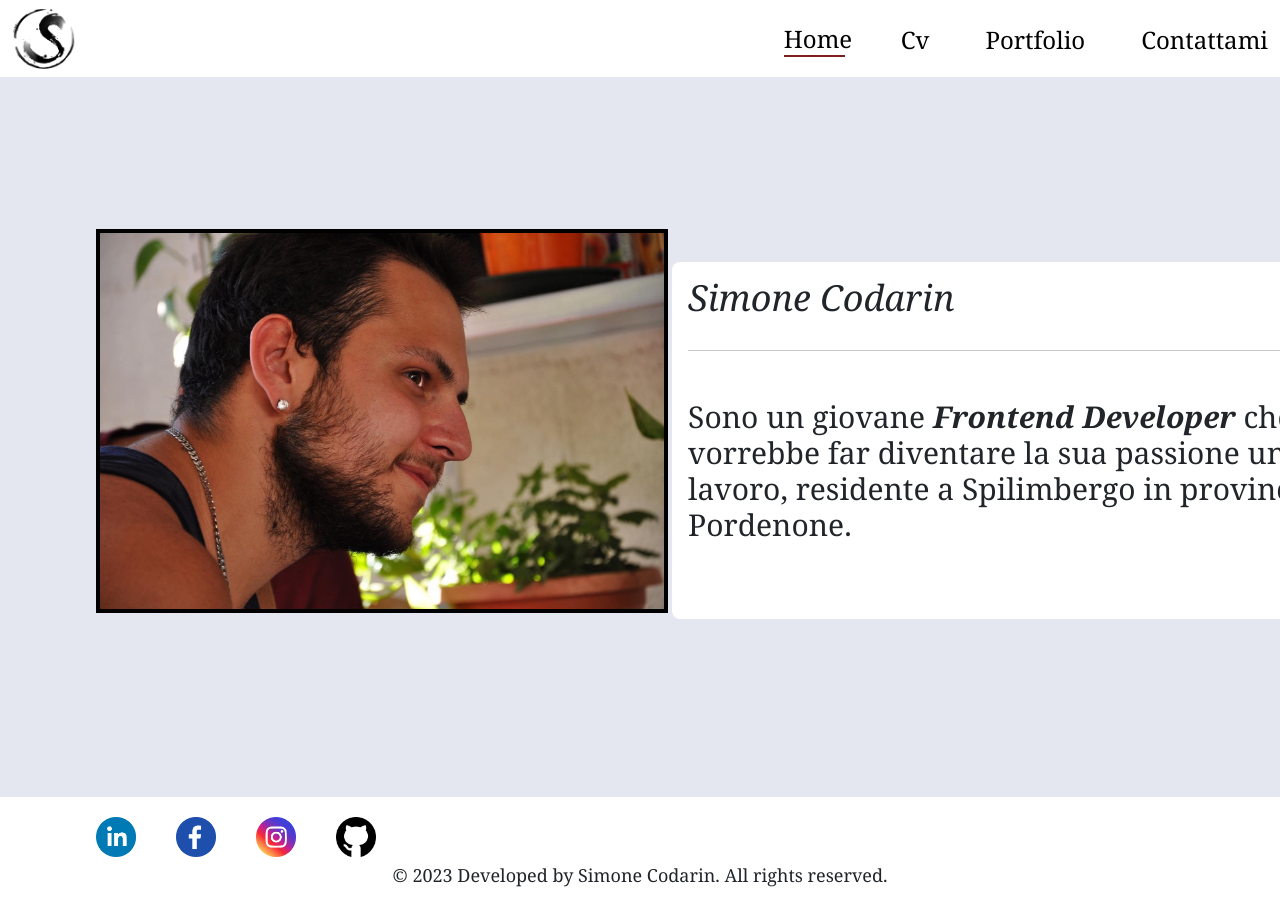
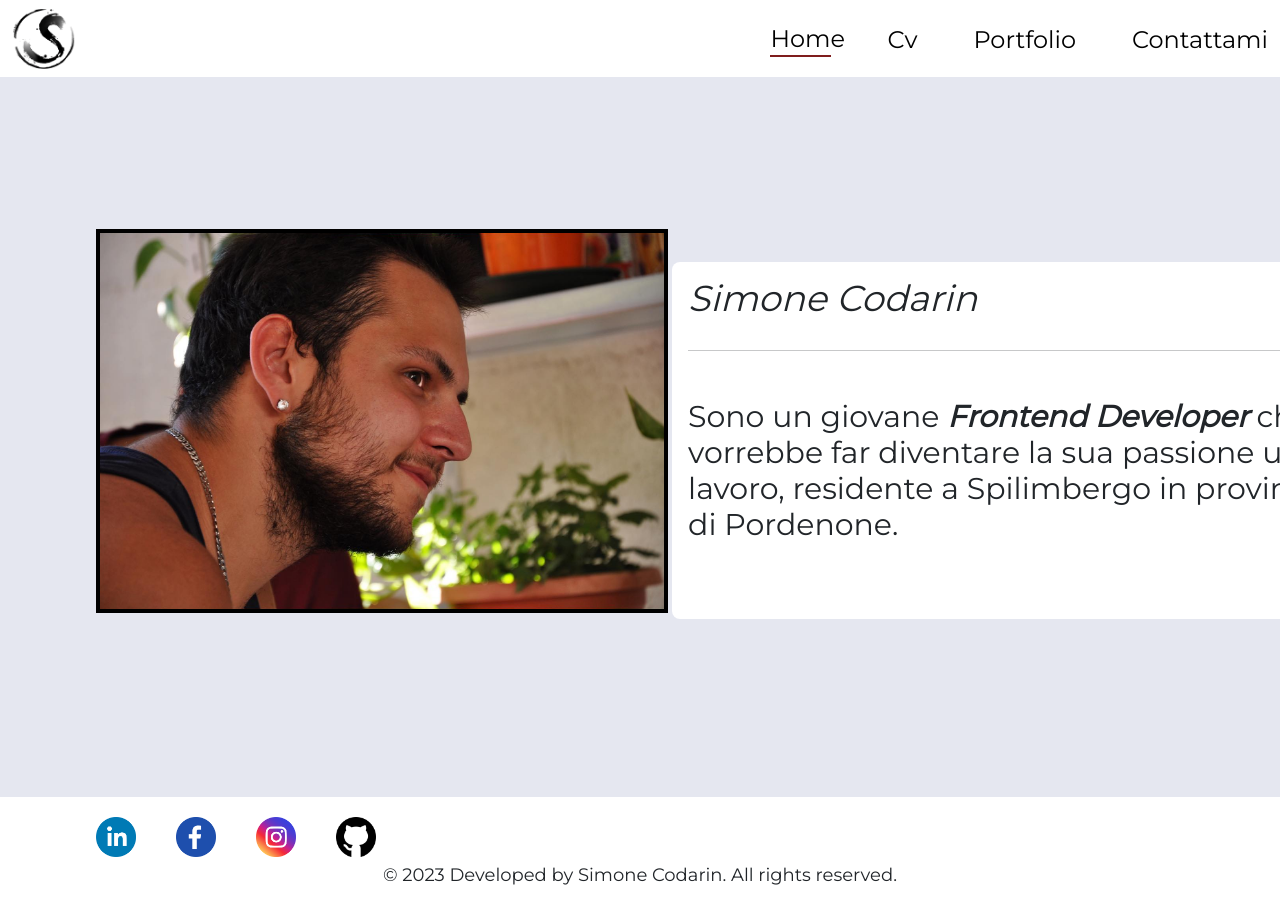
Before and after one commit to SimoCoda/SitoPersonale, a Vue app: page / in a window 1280 px wide. Shown: the top 909 px of the page. Built offline with nearby package versions, Linux system fonts and the light colour scheme.

Commit message:
font and text

```diff
--- a/index.html
+++ b/index.html
@@ -5,6 +5,9 @@
     <link rel="icon" href="src/assets/image/favicon.svg" />
     <meta name="viewport" content="width=device-width, initial-scale=1.0" />
     <link href="https://cdn.jsdelivr.net/npm/bootstrap@5.2.0/dist/css/bootstrap.min.css" rel="stylesheet" integrity="sha384-gH2yIJqKdNHPEq0n4Mqa/HGKIhSkIHeL5AyhkYV8i59U5AR6csBvApHHNl/vI1Bx" crossorigin="anonymous">
+    <link rel="preconnect" href="https://fonts.googleapis.com">
+    <link rel="preconnect" href="https://fonts.gstatic.com" crossorigin>
+    <link href="https://fonts.googleapis.com/css2?family=Montserrat&display=swap" rel="stylesheet">
     <title>Simone Codarin</title>
   </head>
   <body>
--- a/src/components/Portfolio.vue
+++ b/src/components/Portfolio.vue
@@ -41,8 +41,8 @@
         </div>
       </div>
       <div v-else class="h-64 w-44 m-auto rounded-2xl bg-white border-2 border-black xl:h-60 xl:w-[750px] xl:flex xl:border-[3px] xl:flex-col" @click="goInfo1">
-        <p class="text-xs p-2 italic xl:text-xl xl:mb-3">Una Web App che raffigura i dati del Covid 19 negli USA. Per creare questa App ho utilizzato due diverse API, una per raccogliere tutti i dati globali mentre l’altro per prendere tutti i dati di un singolo Stato.</p>
-        <p class="text-xs italic mt-[67px] p-2 xl:text-lg xl:text-center ">Per info più specifiche:<a href="https://github.com/SimoCoda/Covid19-Tracking/blob/main/README.pdf" target="_blank"><img src="../assets/image/portfolio/info.png" alt="info" width="30" class="m-auto xl:"></a></p>
+        <p class="text-xs p-2 italic xl:text-xl xl:mb-[14px]">Una Web App che raffigura i dati del Covid 19 negli USA. Per creare questa App ho utilizzato due diverse API, una per raccogliere tutti i dati globali mentre l’altro per prendere tutti i dati di un singolo Stato.</p>
+        <p class="text-xs italic mt-[67px] p-2 xl:text-lg xl:text-center">Per info più specifiche:<a href="https://github.com/SimoCoda/Covid19-Tracking/blob/main/README.pdf" target="_blank"><img src="../assets/image/portfolio/info.png" alt="info" width="30" class="m-auto xl:"></a></p>
       </div>
     </div>
     <div class="m-auto relative" id="right1">
@@ -54,10 +54,10 @@
         </div>
       </div>
       <div v-else class="h-64 w-44 m-auto rounded-2xl bg-white border-2 border-black xl:h-60 xl:w-[750px] xl:flex xl:border-[3px] xl:flex-col" @click="goInfo2">
-        <p class="text-[9px] p-2 italic xl:text-[18px]">In questo progetto ho voluto creare un qualcosa che al mondo d’oggi si usa praticamente ovunque: un E-commerce. Grazie ad un API sono riuscito a recuperare i vari prodotti che poi son stati stampati nella Home con
+        <p class="text-[9px] p-2 italic xl:text-[17px]">In questo progetto ho voluto creare un qualcosa che al mondo d’oggi si usa praticamente ovunque: un E-commerce. Grazie ad un API sono riuscito a recuperare i vari prodotti che poi son stati stampati nella Home con
         i relativi prezzi. Successivamente ho voluto aggiungere due page, una di info e una relativa al carrello nella quale si sarebbero trovati tutti i prodotti aggiunti con le relative quantità. Inoltre nella somma totale dei prezzi viene applicato
         uno sconto del 10% nel caso ci sia un acquisto superiore ai tre prodotti.</p>
-        <p class="text-xs italic -mt-2 p-2 xl:text-lg xl:text-center xl:mt-[2px]">Per info più specifiche:<a href="https://github.com/SimoCoda/E-commerce/blob/main/README.pdf" target="_blank"><img src="../assets/image/portfolio/info.png" alt="info" width="30" class="m-auto"></a></p>
+        <p class="text-xs italic -mt-2 p-2 xl:text-lg xl:text-center xl:-mt-[13px]">Per info più specifiche:<a href="https://github.com/SimoCoda/E-commerce/blob/main/README.pdf" target="_blank"><img src="../assets/image/portfolio/info.png" alt="info" width="30" class="m-auto"></a></p>
       </div>
     </div>
     </div>
@@ -71,10 +71,10 @@
         </div>
       </div>
       <div v-else class="h-64 w-44 m-auto rounded-2xl bg-white border-2 border-black xl:h-60 xl:w-[750px] xl:flex xl:border-[3px] xl:flex-col" @click="goInfo3">
-        <p class="text-[9px] p-2 italic xl:text-[18px] xl:-mb-6 ">Il classico gioco della TRIA, penso tutti lo conosciate. Ci sono due giocatori che, nel mio caso, ho dato la possibilità di scegliere i nomi ad inizio gioco anche se poi c’è la possibilità di
+        <p class="text-[9px] p-2 italic xl:text-[18px] xl:-mb-6">Il classico gioco della TRIA, penso tutti lo conosciate. Ci sono due giocatori che, nel mio caso, ho dato la possibilità di scegliere i nomi ad inizio gioco anche se poi c’è la possibilità di
         modificarli anche durante la sfida. L’obiettivo del gioco è quello di occupare con lo stesso simbolo 3 quadrati in qualsiasi senso (verticale, orizzontale oppure obliquo) per portarsi a casa un punto. Inoltre ho voluto implementare il gioco
         con una classifica sapendo che anche in questi semplici giochi sono molto competitivo.</p>
-        <p class="text-xs italic mt-[20px] p-2 xl:text-lg xl:text-center xl:mt-[26px]">Per info più specifiche:<a href="https://github.com/SimoCoda/TikTok-Toe/blob/main/README.pdf" target="_blank"><img src="../assets/image/portfolio/info.png" alt="info" width="30" class="m-auto"></a></p>
+        <p class="text-xs italic mt-[20px] p-2 xl:text-lg xl:text-center xl:mt-0">Per info più specifiche:<a href="https://github.com/SimoCoda/TikTok-Toe/blob/main/README.pdf" target="_blank"><img src="../assets/image/portfolio/info.png" alt="info" width="30" class="m-auto"></a></p>
       </div>
     </div>
     <div class="m-auto relative" id="right2">
--- a/src/style.css
+++ b/src/style.css
@@ -3,7 +3,8 @@ body{
 }
 *{
     /* font-family: 'Lucida Sans', 'Lucida Sans Regular', 'Lucida Grande', 'Lucida Sans Unicode', Geneva, Verdana, sans-serif */
-    font-family: Georgia, 'Times New Roman', Times, serif
+    /* font-family: Georgia, 'Times New Roman', Times, serif */
+    font-family: 'Montserrat', sans-serif;
 }
 @tailwind base;
 @tailwind components;
```
